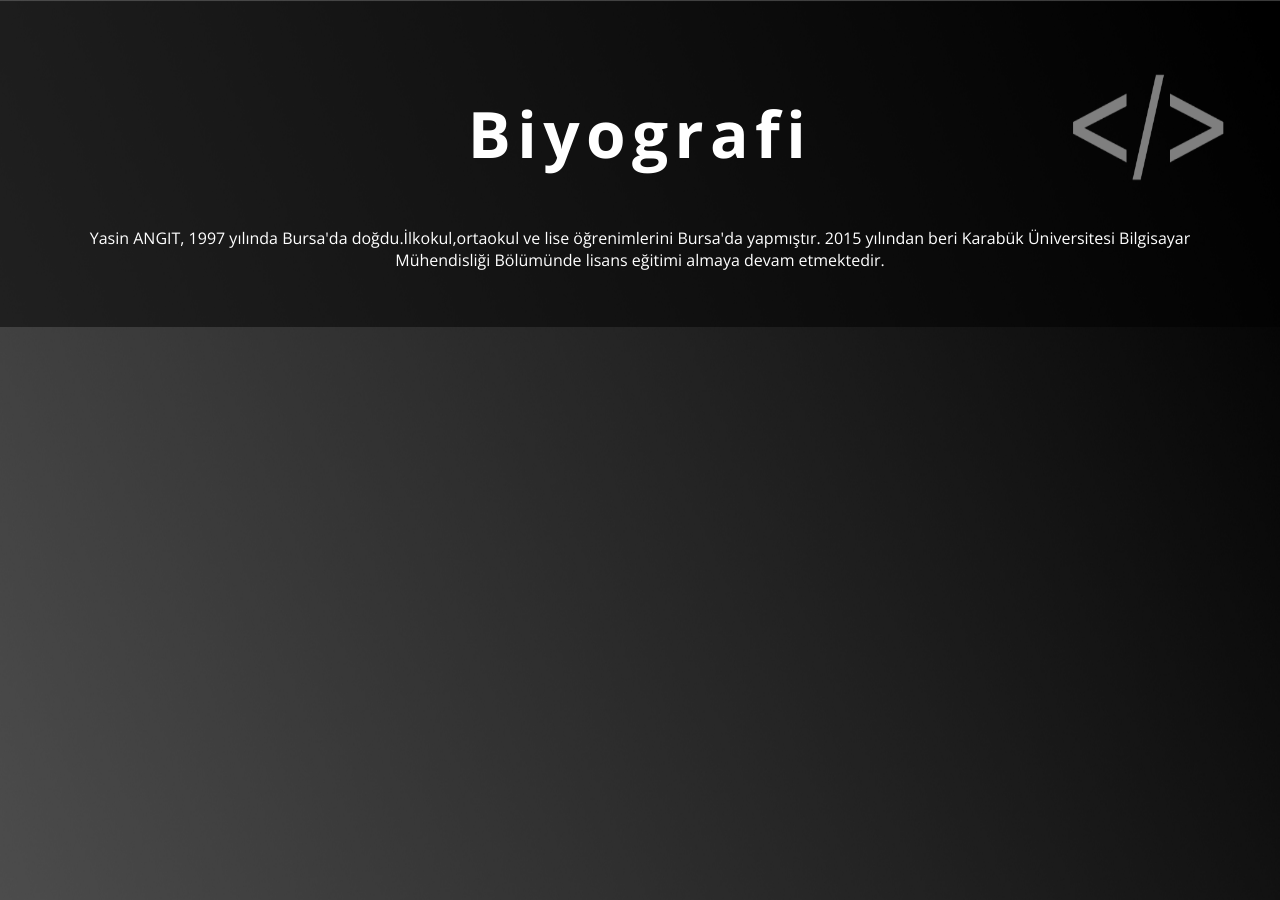
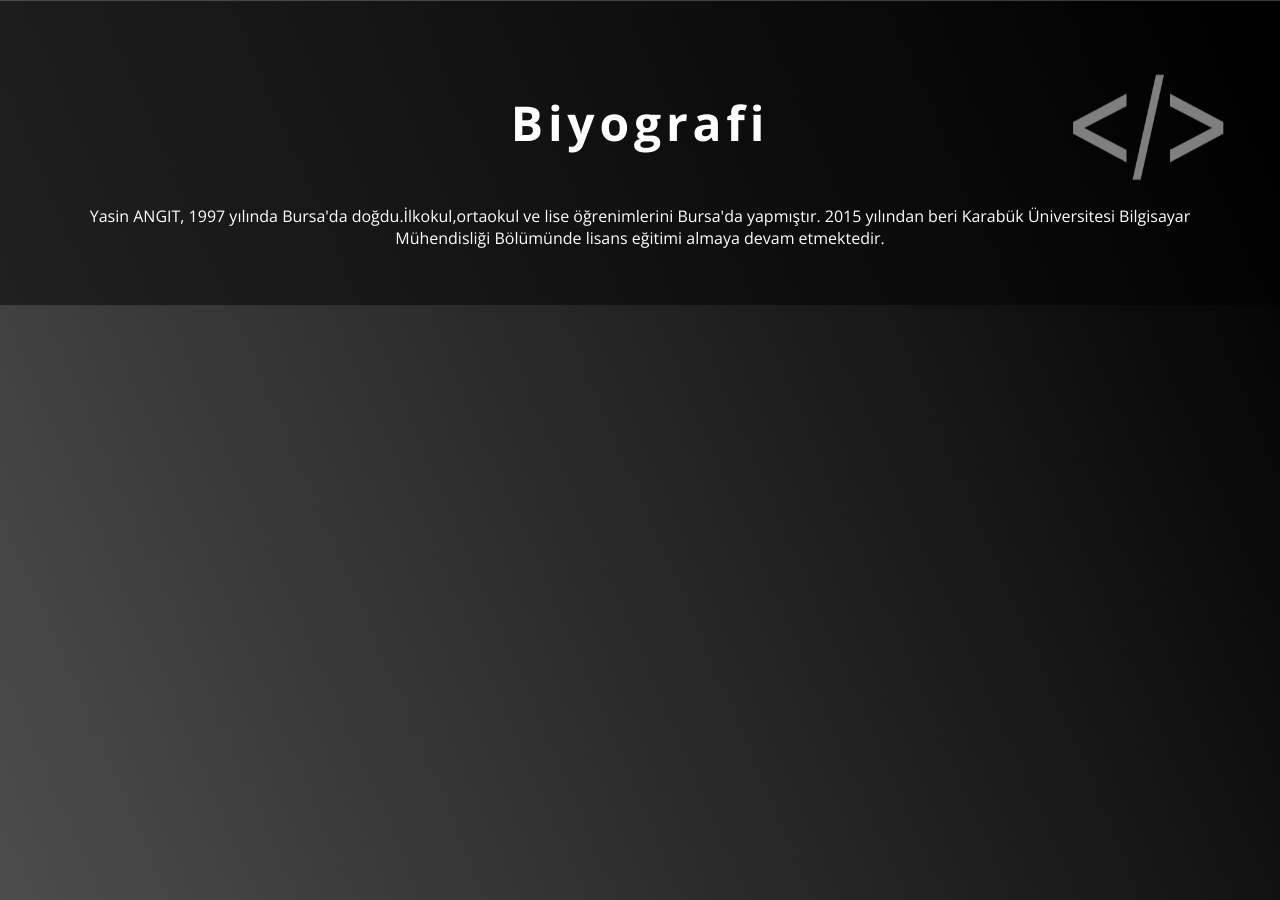
Before and after one commit to yasnangt/yasnangt.github.io, a Jekyll site: the page hakkımda.html, which Jekyll copies as it is, in a window 1280 px wide. Built offline with Jekyll 4.4.1, drawn with Linux system fonts in a browser that asks for light colours; nearby versions of some CDN libraries.

```diff
--- a/hakkımda.html
+++ b/hakkımda.html
@@ -23,7 +23,7 @@
          <div class="ui container">
 
 
-            <h1>Biyografi</h1>
+            <h2>Biyografi</h2>
             <br>
             <br>
             <p class="wow rotateIn">  <font color="white"> Yasin ANGIT, 1997 yılında Bursa'da doğdu.İlkokul,ortaokul ve lise öğrenimlerini Bursa'da yapmıştır.
```
